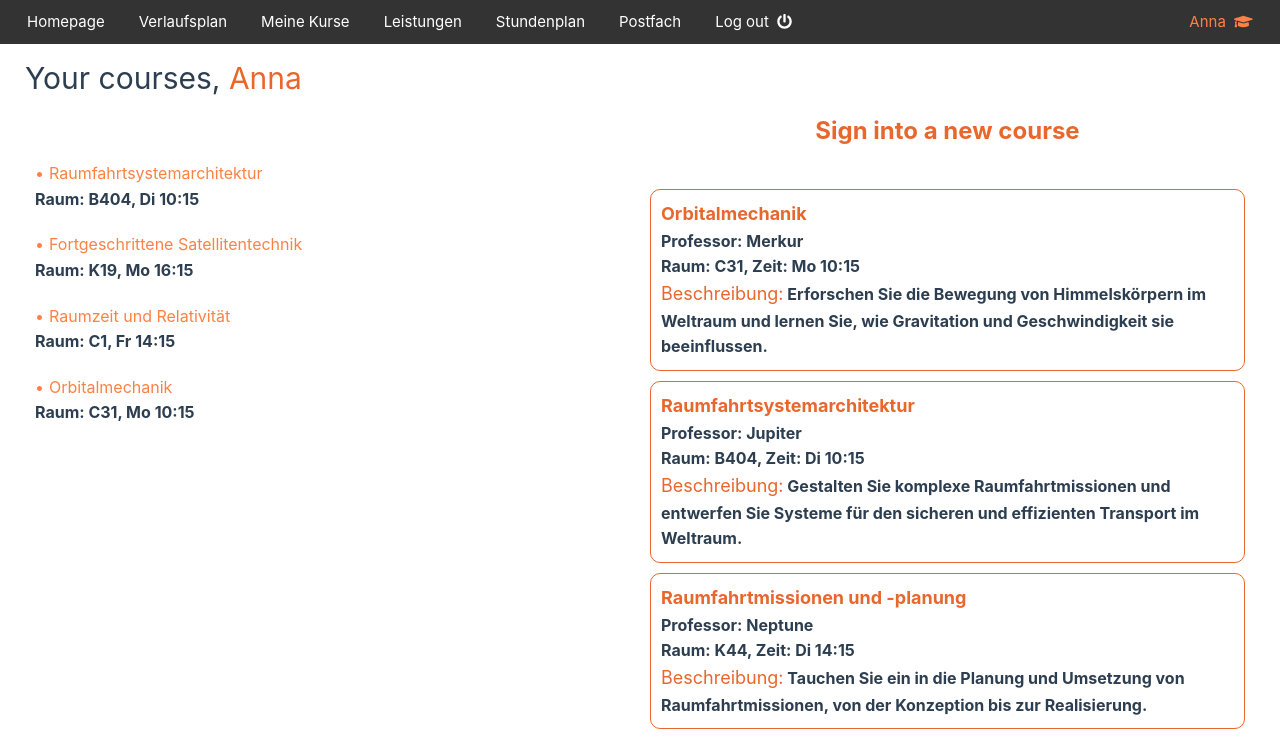
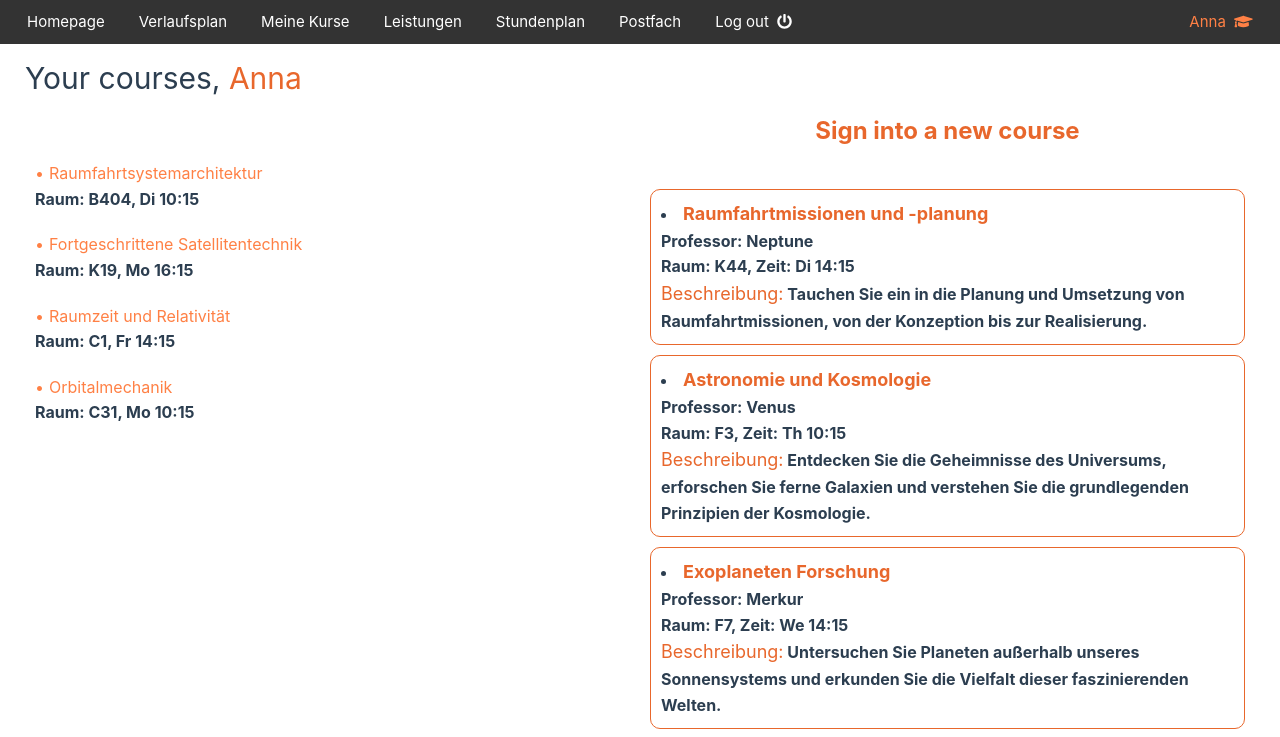
Before and after one commit to JonnyS02/hci_project, a Vue app: page /courseliststudi in a window 1280 px wide. Shown: the top 737 px of the page. Built offline with nearby package versions, Linux system fonts and the light colour scheme.

Commit message:
Kursliste aktualiiert

```diff
--- a/src/CourseListStudi.vue
+++ b/src/CourseListStudi.vue
@@ -17,9 +17,13 @@
 
             <div class="signin-container">
                 <h2 style="color: #e8672c; font-size: 24px; font-weight: bold; text-align: center;">Sign into a new course
-            <br><br></h2>
+                    <br><br>
+                </h2>
+
                 <div class="course-cards-container">
-            <div v-for="course in courses" :key="course.id" class="course-cards" @click="handleCourseSelection(course)">
+                    <transition-group appear @before-enter="beforeEnter" @enter="enter">
+                        <li v-for="(course, index) in availableCourses" :key="course.id" class="course-cards"
+                            :data-index="index" @click="handleCourseSelection(course)">
                             <span style="font-size: 18px; font-weight: bold; color: #e8672c;">{{ course.name }}</span><br>
                             Professor: {{ course.prof }}<br>
                             Raum: {{ course.raum }}, Zeit:
@@ -27,8 +31,10 @@
                             <span style="font-size: 18px; color: #e8672c;">Beschreibung:</span>
                             {{ course.description }}
                             <div class="signup-overlay" @click="handleSignup">Anmelden</div>
+                        </li>
+                    </transition-group>
                 </div>
-          </div>
+
             </div>
         </div>
     </div>
@@ -37,7 +43,8 @@
 <style scoped>
 .content {
     display: flex;
-    justify-content: space-between; /* Neu: Platz zwischen den beiden Container */
+    justify-content: space-between;
+    /* Neu: Platz zwischen den beiden Container */
 }
 
 .list {
@@ -58,7 +65,8 @@
     border: 1px solid #e8672c;
     margin-bottom: 10px;
     border-radius: 10px;
-    position: relative; /* Neu: Position relativ für die Überlagerung */
+    position: relative;
+    /* Neu: Position relativ für die Überlagerung */
 }
 
 .signup-overlay {
@@ -103,26 +111,14 @@
 
 
 <script>
+import { ref, computed } from 'vue';
 import Navbar from './components/navbar.vue';
+import gsap from 'gsap'
+import store from './store';
 
 export default {
     components: {
         Navbar,
-    },
-    data() {
-        return {
-            courses: [
-                { id: 0, name: 'Orbitalmechanik', prof: 'Merkur', raum: 'C31', day: "Mo", timeslot: "10:15", description: "Erforschen Sie die Bewegung von Himmelskörpern im Weltraum und lernen Sie, wie Gravitation und Geschwindigkeit sie beeinflussen." },
-                { id: 1, name: 'Raumfahrtsystemarchitektur', prof: 'Jupiter', raum: 'B404', day: "Di", timeslot: "10:15", description: "Gestalten Sie komplexe Raumfahrtmissionen und entwerfen Sie Systeme für den sicheren und effizienten Transport im Weltraum." },
-                { id: 2, name: 'Raumfahrtmissionen und -planung', prof: 'Neptune', raum: 'K44', day: "Di", timeslot: "14:15", description: "Tauchen Sie ein in die Planung und Umsetzung von Raumfahrtmissionen, von der Konzeption bis zur Realisierung." },
-                { id: 3, name: 'Fortgeschrittene Satellitentechnik', prof: 'Venus', raum: 'K19', day: "Mo", timeslot: "16:15", description: "Vertiefen Sie Ihr Verständnis für Satellitentechnologien und lernen Sie fortschrittliche Methoden für innovative Anwendungen kennen." },
-                { id: 4, name: 'Astronomie und Kosmologie', prof: 'Venus', raum: 'F3', day: "Th", timeslot: "10:15", description: "Entdecken Sie die Geheimnisse des Universums, erforschen Sie ferne Galaxien und verstehen Sie die grundlegenden Prinzipien der Kosmologie." },
-                { id: 5, name: 'Exoplaneten Forschung', prof: 'Merkur', raum: 'F7', day: "We", timeslot: "14:15", description: "Untersuchen Sie Planeten außerhalb unseres Sonnensystems und erkunden Sie die Vielfalt dieser faszinierenden Welten." },
-                { id: 6, name: 'Theoretische Astrophysik', prof: 'Jupiter', raum: 'C24', day: "Sa", timeslot: "10:15", description: "Vertiefen Sie Ihr Verständnis für die physikalischen Prinzipien des Universums und erforschen Sie theoretische Modelle für astronomische Phänomene." },
-                { id: 7, name: 'Raumzeit und Relativität', prof: 'Jupiter', raum: 'C1', day: "Fr", timeslot: "14:15", description: "Tauchen Sie ein in die faszinierende Welt von Raum und Zeit und verstehen Sie die Auswirkungen der allgemeinen Relativitätstheorie." },
-                { id: 8, name: 'Gravitationsphysik', prof: 'Neptune', raum: 'F7', day: "Fr", timeslot: "10:15", description: "Erforschen Sie die Kräfte der Schwerkraft und ihre Auswirkungen auf die Struktur und Entwicklung des Universums." },
-            ],
-        };
     },
     computed: {
         user() {
@@ -142,6 +138,55 @@ export default {
             console.log("Selected course:", course);
             // Hier kannst du die Logik für die Anmeldung zu einem Kurs implementieren
         },
+    }, setup() {
+        const user = store.getters.getUser; // To get user informations //klappt
+        const userCourses = store.getters.getUserCourses(user.id); //To get courses from user //klappt
+
+        const courses = ref([
+            { id: 0, name: 'Orbitalmechanik', prof: 'Merkur', raum: 'C31', day: "Mo", timeslot: "10:15", description: "Erforschen Sie die Bewegung von Himmelskörpern im Weltraum und lernen Sie, wie Gravitation und Geschwindigkeit sie beeinflussen." },
+            { id: 1, name: 'Raumfahrtsystemarchitektur', prof: 'Jupiter', raum: 'B404', day: "Di", timeslot: "10:15", description: "Gestalten Sie komplexe Raumfahrtmissionen und entwerfen Sie Systeme für den sicheren und effizienten Transport im Weltraum." },
+            { id: 2, name: 'Raumfahrtmissionen und -planung', prof: 'Neptune', raum: 'K44', day: "Di", timeslot: "14:15", description: "Tauchen Sie ein in die Planung und Umsetzung von Raumfahrtmissionen, von der Konzeption bis zur Realisierung." },
+            { id: 3, name: 'Fortgeschrittene Satellitentechnik', prof: 'Venus', raum: 'K19', day: "Mo", timeslot: "16:15", description: "Vertiefen Sie Ihr Verständnis für Satellitentechnologien und lernen Sie fortschrittliche Methoden für innovative Anwendungen kennen." },
+            { id: 4, name: 'Astronomie und Kosmologie', prof: 'Venus', raum: 'F3', day: "Th", timeslot: "10:15", description: "Entdecken Sie die Geheimnisse des Universums, erforschen Sie ferne Galaxien und verstehen Sie die grundlegenden Prinzipien der Kosmologie." },
+            { id: 5, name: 'Exoplaneten Forschung', prof: 'Merkur', raum: 'F7', day: "We", timeslot: "14:15", description: "Untersuchen Sie Planeten außerhalb unseres Sonnensystems und erkunden Sie die Vielfalt dieser faszinierenden Welten." },
+            { id: 6, name: 'Theoretische Astrophysik', prof: 'Jupiter', raum: 'C24', day: "Sa", timeslot: "10:15", description: "Vertiefen Sie Ihr Verständnis für die physikalischen Prinzipien des Universums und erforschen Sie theoretische Modelle für astronomische Phänomene." },
+            { id: 7, name: 'Raumzeit und Relativität', prof: 'Jupiter', raum: 'C1', day: "Fr", timeslot: "14:15", description: "Tauchen Sie ein in die faszinierende Welt von Raum und Zeit und verstehen Sie die Auswirkungen der allgemeinen Relativitätstheorie." },
+            { id: 8, name: 'Gravitationsphysik', prof: 'Neptune', raum: 'F7', day: "Fr", timeslot: "10:15", description: "Erforschen Sie die Kräfte der Schwerkraft und ihre Auswirkungen auf die Struktur und Entwicklung des Universums." },
+        ]);
+
+        const availableCourses = computed(() => {
+            // Filtere die Kurse, die der Nutzer noch nicht belegt hat
+            console.log(courses.value.filter(course => !userCourses.includes(course.id)));
+            return courses.value.filter(course => !userCourses.some(userCourse => userCourse.id === course.id));
+        });
+
+        const beforeEnter = (el) => {
+            el.style.opacity = 0;
+            el.style.transform = 'translateY(100px)';
+        };
+
+        const enter = (el, done) => {
+            gsap.to(el, {
+                opacity: 1,
+                y: 0,
+                duration: 0.8,
+                onComplete: done,
+                delay: el.dataset.index * 0.2,
+            });
+        };
+
+        const handleCourseClick = (course) => {
+            // Aktion für das Klicken auf einen Kurs in der Courselist
+            console.log("Clicked on course:", course);
+        };
+
+        const handleCourseSelection = (course) => {
+            // Aktion für das Klicken auf einen Kurs in der Sign-in-Liste
+            console.log("Selected course:", course);
+            // Hier kannst du die Logik für die Anmeldung zu einem Kurs implementieren
+        };
+
+        return { user, userCourses, availableCourses, beforeEnter, enter, handleCourseClick, handleCourseSelection };
     },
 };
 </script>
--- a/src/Home.vue
+++ b/src/Home.vue
@@ -32,20 +32,19 @@ export default {
     },
   },
   setup() {
+    const user = store.getters.getUser; // To get user informations //klappt
+    const userCourses = store.getters.getUserCourses(user.id); //To get courses from user //klappt
+    console.log(user.id, user.name, user.role, user.courses);
+    console.log(userCourses);
+
     const cards = ref([
       { title: "Verlaufsplan", link: "/card1" },
-      { title: "Meine Kurse", link: "/courseliststudi" },
+      { title: user.role === 'Professor' ? "Meine Kurse" : "Meine Kurse", link: user.role === 'Professor' ? "/courselistprof" : "/courseliststudi" },
       { title: "Leistungen", link: "/card3" },
       { title: "Stundenplan", link: "/schedule" },
       { title: "Profil", link: "/profil" },
       { title: "Postfach", link: "/postfach" },
-
-    ])
-
-    const user = store.getters.getUser; // To get user informations //klappt
-    const userCourses = store.getters.getUserCourses(user.id); //To get courses from user //klappt
-    console.log(user.id, user.name, user.role, user.courses);
-    console.log(userCourses);
+    ]);
 
     const beforeEnter = (el) => {
       el.style.opacity = 0
```
Lines whose indentation alone changed are shown as unchanged.
